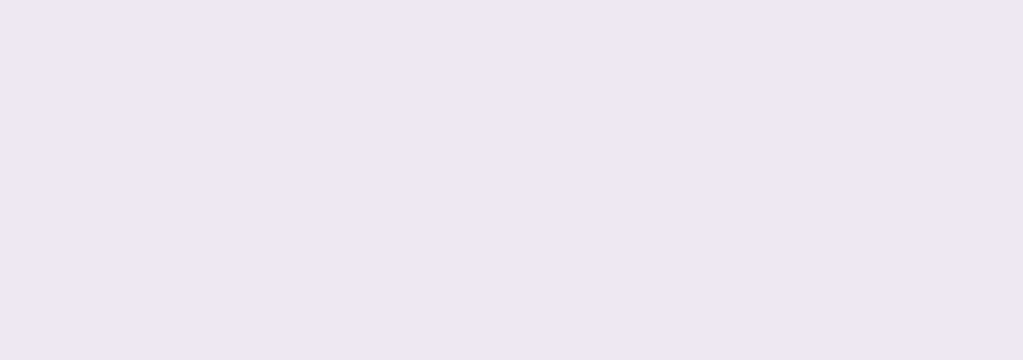
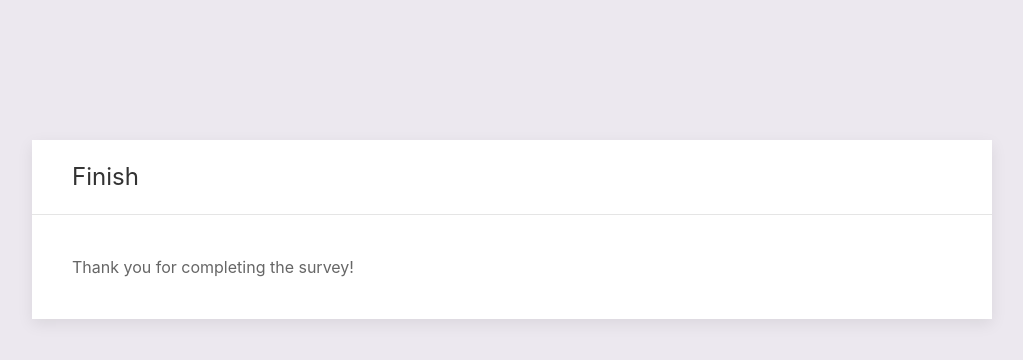
Before and after one commit to mir-mirsodikov/lie-detection-survey-client, a Vue app: page /finish in a window 1280 px wide. Before the commit this address had no page. Shown: the top 360 px of the page, without its empty margins (128-1151 px from the left). Built offline with nearby package versions, Linux system fonts and the light colour scheme.

Commit message:
Added logic to finish the questions survey

```diff
--- a/src/router/index.ts
+++ b/src/router/index.ts
@@ -4,6 +4,7 @@ import Admin from '../views/Admin.vue';
 import Survey from '../views/Survey.vue';
 import Instructions from '../views/Instructions.vue';
 import Questions from '../views/Questions.vue';
+import Finish from '../views/Finish.vue';
 import { useAuthStore } from '../store/auth';
 
 export const routes = [
@@ -33,6 +34,11 @@ export const routes = [
     path: '/questions',
     name: 'Questions',
     component: Questions,
+  },
+  {
+    path: '/finish',
+    name: 'Finish',
+    component: Finish
   }
 ];
 
--- /dev/null
+++ b/src/views/Finish.vue
@@ -0,0 +1,15 @@
+<template>
+  <div class="uk-card uk-card-default uk-width-3-4 uk-margin-auto uk-margin-xlarge-top">
+    <div class="uk-card-header">
+      <h3 class="uk-card-title">Finish</h3>
+    </div>
+
+    <div class="uk-card-body">
+      <p>Thank you for completing the survey!</p>
+    </div>
+  </div>
+</template>
+
+<script setup lang="ts">
+
+</script>
--- a/src/views/Questions.vue
+++ b/src/views/Questions.vue
@@ -2,7 +2,7 @@
   <div>
     <div class="uk-card uk-card-default uk-margin-xlarge-top uk-width-4-5 uk-margin-auto">
       <div class="uk-card-header">
-        <h3 class="uk-card-title">Question #{{ surveyStore.currentQuestion + 1 }}</h3>
+        <h3 class="uk-card-title">Question #{{ questionIndex + 1 }}</h3>
       </div>
 
       <div class="uk-card-body">
@@ -45,6 +45,7 @@
 
 <script setup lang="ts">
 import { onMounted, ref } from 'vue';
+import router from '../router';
 import { useSurveyStore } from '../store/SurveyStore';
 
 const surveyStore = useSurveyStore();
@@ -91,6 +92,10 @@ function readWord() {
 const next = () => {
   clearInterval(repeat);
   questionIndex.value++;
+  if (questionIndex.value === surveyStore.surveyQuestions.length) {
+    router.push('/finish');
+    return;
+  }
   currentQuestion.value = surveyStore.surveyQuestions[questionIndex.value];
   currentTime.value = timeLimit;
   word.value = null;
```
